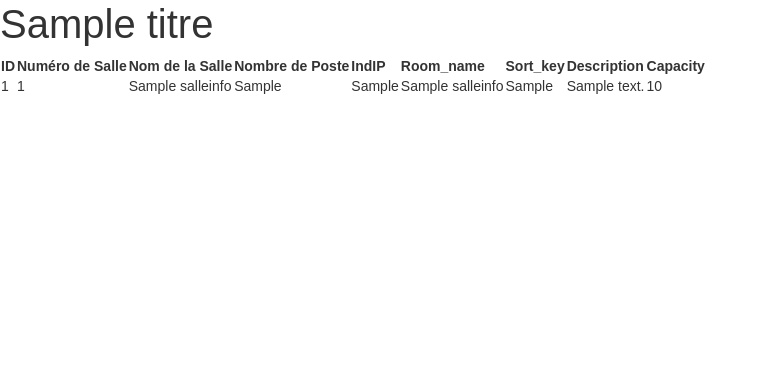
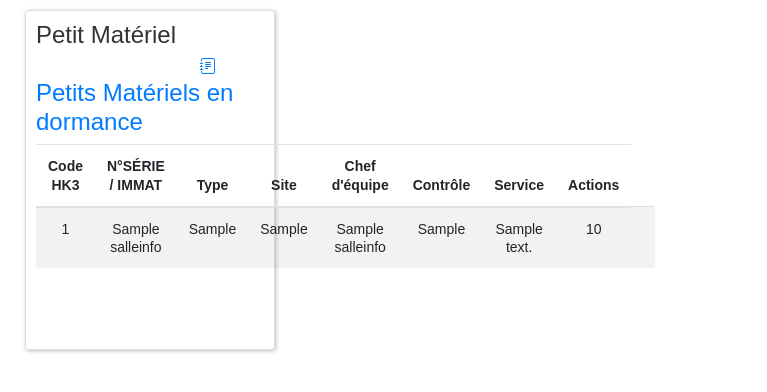
Before and after one commit to jovan-subasic/PPE-GestSalleInfo_Subasic_Roustan, a PHP site: template vue/vueAfficheSalleInfo.php in a window 1280 px wide. Shown: the part 70-462 px from the top of the page, without its empty margins (0-767 px from the left). Run offline with PHP 8.4, Linux system fonts and the light colour scheme; the template is opened without the code that fills it: most values are stand-ins (such as "Sample title", 1, 10 or a date in 2020); some libraries are stand-ins or nearby versions.

Commit message:
Update vueAfficheSalleInfo.php

```diff
--- a/vue/vueAfficheSalleInfo.php
+++ b/vue/vueAfficheSalleInfo.php
@@ -1,41 +1,62 @@
-<?php
-  //var_dump($salleinfos);
-?>
-  <h1><?= $titre ?></h1>
-  <table class='SalleInfo'>
+<div class="content">
+        <div class="container-fluid">
+            <div class="card">
+                <div class="header"><!---------------------------------------------Petit Materiel----------------------------------------------------------->
+                    <h4 class="title">Petit Matériel
+                        <a style = "margin-left : 72%"; href="collaborateur_materiel-liste-dormance.php">
+                            <svg xmlns="http://www.w3.org/2000/svg" width="16" height="16" fill="currentColor" class="bi bi-journal-text" viewBox="0 0 16 16">
+                                <path d="M5 10.5a.5.5 0 0 1 .5-.5h2a.5.5 0 0 1 0 1h-2a.5.5 0 0 1-.5-.5zm0-2a.5.5 0 0 1 .5-.5h5a.5.5 0 0 1 0 1h-5a.5.5 0 0 1-.5-.5zm0-2a.5.5 0 0 1 .5-.5h5a.5.5 0 0 1 0 1h-5a.5.5 0 0 1-.5-.5zm0-2a.5.5 0 0 1 .5-.5h5a.5.5 0 0 1 0 1h-5a.5.5 0 0 1-.5-.5z"/>
+                                <path d="M3 0h10a2 2 0 0 1 2 2v12a2 2 0 0 1-2 2H3a2 2 0 0 1-2-2v-1h1v1a1 1 0 0 0 1 1h10a1 1 0 0 0 1-1V2a1 1 0 0 0-1-1H3a1 1 0 0 0-1 1v1H1V2a2 2 0 0 1 2-2z"/>
+                                <path d="M1 5v-.5a.5.5 0 0 1 1 0V5h.5a.5.5 0 0 1 0 1h-2a.5.5 0 0 1 0-1H1zm0 3v-.5a.5.5 0 0 1 1 0V8h.5a.5.5 0 0 1 0 1h-2a.5.5 0 0 1 0-1H1zm0 3v-.5a.5.5 0 0 1 1 0v.5h.5a.5.5 0 0 1 0 1h-2a.5.5 0 0 1 0-1H1z"/>
+                            </svg>
+                            Petits Matériels en dormance
+                        </a>
+                    </h4>
+                </div>
+                <div class="toggle">
 
+                        <div class="content">
+                            <table id="datatables_materiel" class="table table-striped table-no-bordered table-hover" cellspacing="0" width="100%" style="width:100%; text-align: center;">
+                                <thead>
                                     <tr>
-			<th>ID</th>
-			<th>Numéro de Salle</th>
-			<th>Nom de la Salle</th>
-			<th>Nombre de Poste</th>
-			<th>IndIP</th>
-			<th>Room_name</th>
-      		<th>Sort_key</th>
-      		<th>Description</th>
-     		<th>Capacity</th>
+                                        <th hidden="" class="text-center">ID</th>
+                                        <th class="text-center">Code HK3</th>
+                                        <th class="text-center">N°SÉRIE / IMMAT</th>
+                                        <th class="text-center">Type</th>
+                                        <th class="text-center">Site</th>
+                                        <th class="text-center">Chef d'équipe</th>
+                                        <th class="text-center">Contrôle</th>
+                                        <th class="text-center">Service</th>
+                                        <th class="text-right">Actions</th>
                                     </tr>
-
+                                </thead>
+                                <tbody>
                                 <?php
                                     foreach ($salleinfos as $salleinfo)
                                     {
                                 ?>
+                                <tr>
+                                    <td hidden="" class="edit"><?php echo $salleinfo->getId() ?></td>
+                                    <td class="edit"><?php echo $salleinfo->getNSalle() ?></td>
+                                    <td class="edit"><?php echo $salleinfo->getNomSalle() ?></td>
+                                    <td class="edit"><?php echo $salleinfo->getNbPoste() ?></td>
+                                    <td class="edit"><?php echo $salleinfo->getIndIP() ?></td>
+                                    <td class="edit"><?php echo $salleinfo->getRoom_name() ?></td>
+                                    <td class="edit"><?php echo $salleinfo->getSort_key() ?></td>
+                                    <td class="edit"><?php echo $salleinfo->getDescription() ?></td>
+                                    <td class="edit"><?php echo $salleinfo->getCapacity() ?></td>
 
 
-			<tr>
-				<td><?= $salleinfo->getId() ?></td>
-				<td><?= $salleinfo->getNSalle() ?></td>
-				<td><?= $salleinfo->getNomSalle() ?></td>
-				<td><?= $salleinfo->getNbPoste() ?></td>
-				<td><?= $salleinfo->getIndIP() ?></td>
-				<td><?= $salleinfo->getRoom_name()?></td>
-				<td><?= $salleinfo->getSort_key() ?></td>
-				<td><?= $salleinfo->getDescription() ?></td>
-				<td><?= $salleinfo->getCapacity() ?></td>
-
-
+                                    <td class="text-right">
+                                        <a href="#" class="btn-link btn-danger remove"><i class="fa fa-times"></i></a>
+                                    </td>
                                     <?php } ?>
                                 </tr>
+                                </tbody>
+                            </table>
+                        </div>
 
-
-	</table>
+                </div>
+            </div>
+        </div>
+    </div>
```
Lines whose indentation alone changed are shown as unchanged.
